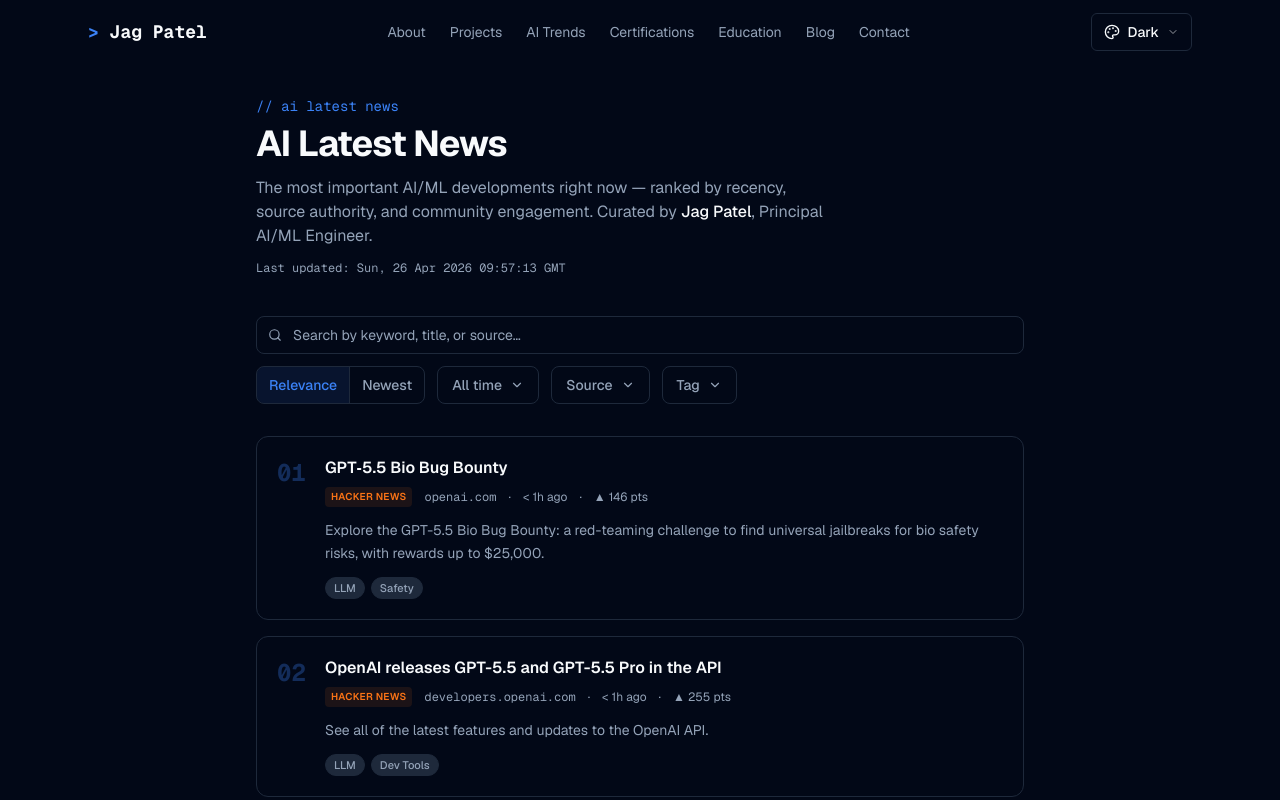
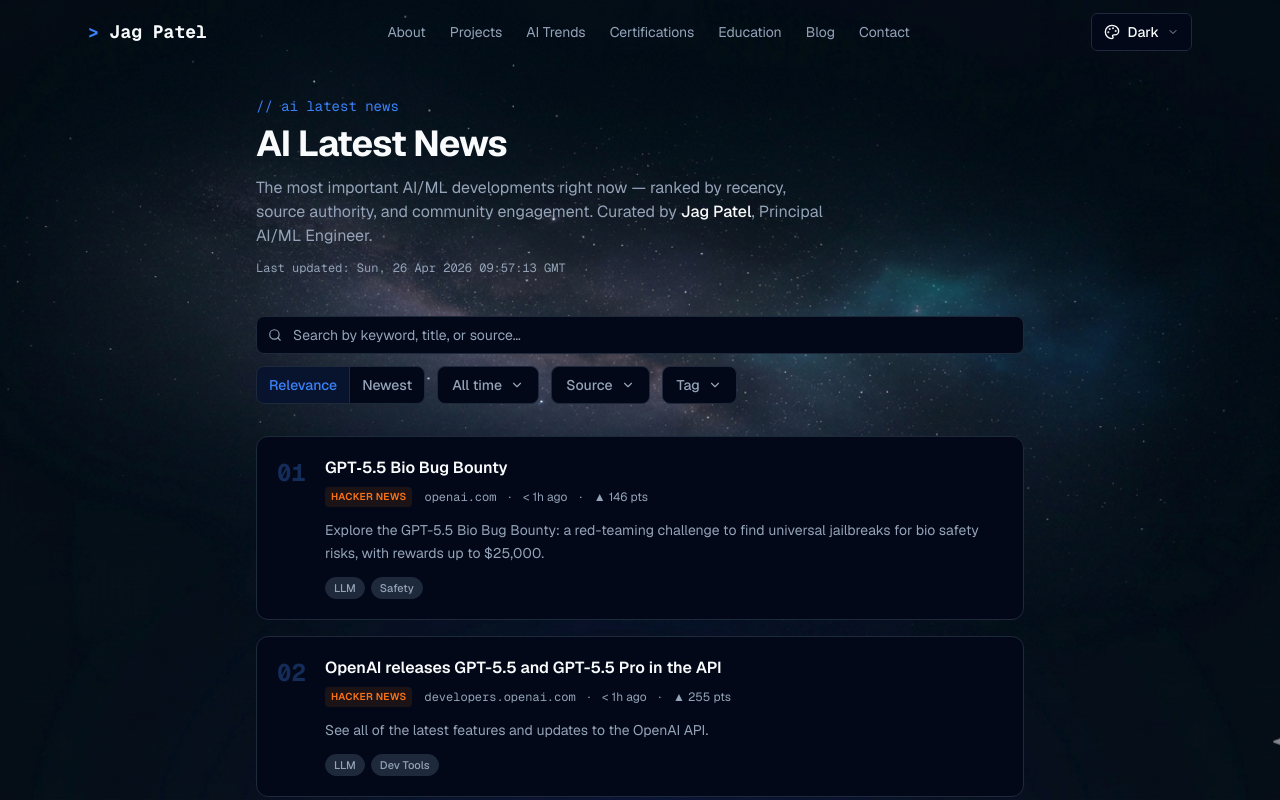
Before and after one commit to JagdishkumarPatel/JagdishkumarPatel.github.io, a Next.js app: page /ai-trends in a window 1280 px wide. Shown: the top 800 px of the page. Built offline with nearby package versions, Linux system fonts and the light colour scheme.

Commit message:
fix: remove hardcoded background from neural view to show galaxy background

```diff
--- a/app/ai-trends/page.tsx
+++ b/app/ai-trends/page.tsx
@@ -138,7 +138,7 @@
   }, [])
 
   return (
-    <main className="min-h-screen bg-background pt-24 pb-16 px-6">
+    <main className="min-h-screen pt-24 pb-16 px-6">
       <div className="mx-auto max-w-3xl">
 
         {/* Header */}
--- a/app/layout.tsx
+++ b/app/layout.tsx
@@ -129,7 +129,7 @@
           dangerouslySetInnerHTML={{ __html: JSON.stringify(structuredData) }}
         />
       </head>
-      <body className="font-sans bg-background text-foreground antialiased flex flex-col min-h-screen">
+      <body className="font-sans text-foreground antialiased flex flex-col min-h-screen">
         <ThemeProvider
           attribute="data-theme"
           defaultTheme="dark"
--- a/components/portfolio/neural-network-home.tsx
+++ b/components/portfolio/neural-network-home.tsx
@@ -287,7 +287,7 @@
   );
 
       return (
-        <div style={{ width: "100%", height: "100svh", background: "#020817", position: "relative" }}>
+        <div style={{ width: "100%", height: "100svh", background: "transparent", position: "relative" }}>
           {onSkip && null}
           <ReactFlow
             nodes={nodes}
--- a/public/metadata/blog-posts.json
+++ b/public/metadata/blog-posts.json
@@ -3,7 +3,7 @@
     "slug": "ai-weekly-april-26-2026",
     "title": "This Week in AI — 26 April 2026 | Weekly AI & ML Roundup",
     "date": "2026-04-26",
-    "excerpt": "A big week for anyone thinking seriously about AI in production. The research signals around alignment faking and rule-governed evaluation landed hard — these aren't academic curiosities, they're the kind of findings that should change how you think about deploying LLMs in any hi…",
+    "excerpt": "GPT-5.5 dropped mid-week, DeepSeek V4 pushed context windows to a million tokens, and a quietly important arXiv paper asked a question the whole field should be asking: *how do you actually prove an AI followed the rules it was given?* Here's what actually mattered in AI from **1…",
     "feature_image": "/images/ai-weekly-banner.png",
     "tags": [
       "Jag Patel",
```
Also changed, not shown: 1 other file (tests, documents, lock files or other folders).
